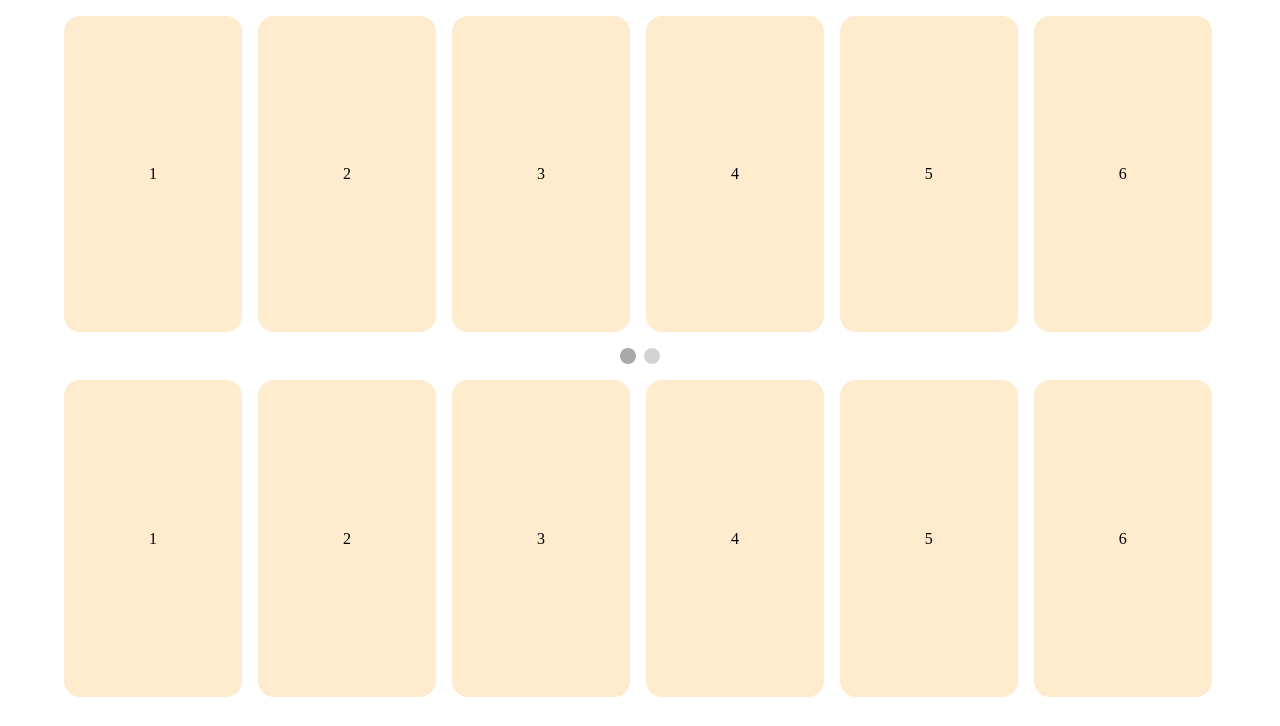
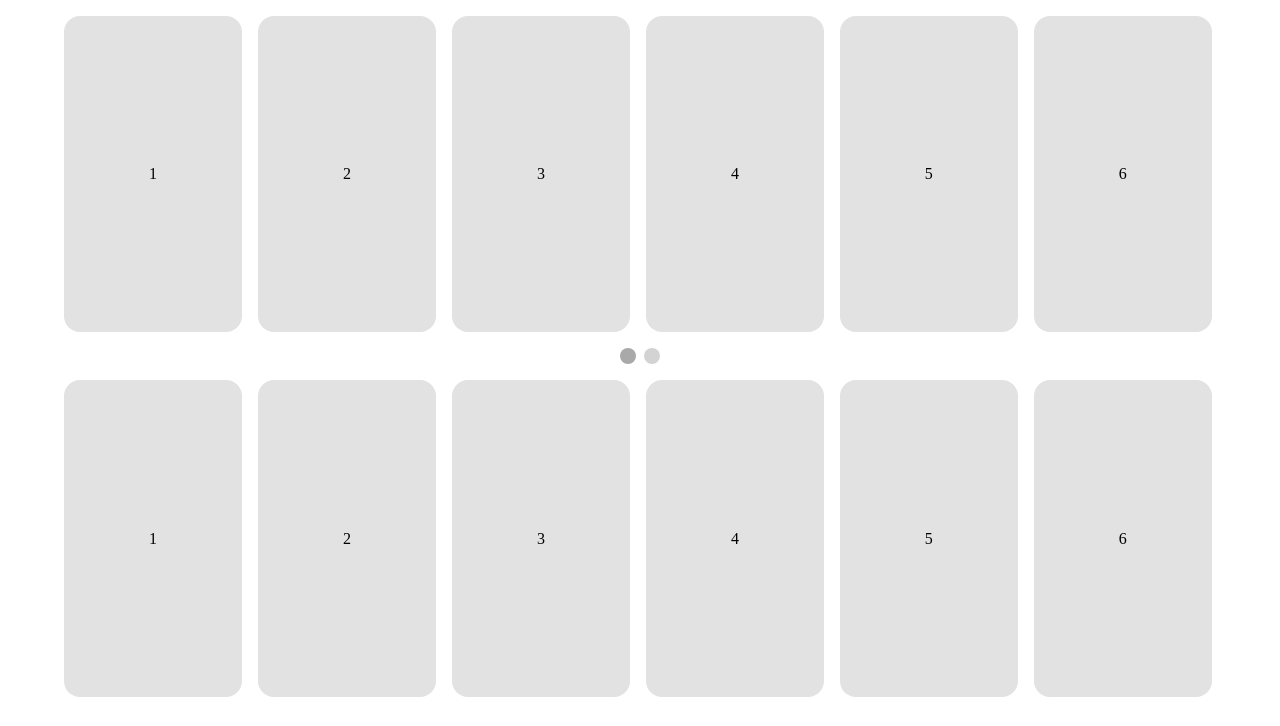
Before and after one commit to mikeh74/gridslider, a website: page demo/index.html in a window 1280 px wide. Shown: the top 726 px of the page. Drawn offline with Linux system fonts and the light colour scheme.

Commit message:
Resolved issues

```diff
--- a/demo/index.html
+++ b/demo/index.html
@@ -16,7 +16,7 @@
         }
 
         .glider-grid-item {
-            background-color: blanchedalmond;
+            background-color: #e2e2e2;
             border-radius: 1rem;
             display: flex;
             justify-content: center;
--- a/theme.scss
+++ b/theme.scss
@@ -18,8 +18,6 @@
         grid-auto-flow: column;
         overflow-x: scroll;
         scroll-snap-type: x mandatory;
-        -webkit-overflow-scrolling: touch;
-        -ms-overflow-style: none;
         scroll-behavior: smooth;
         scrollbar-width: none;
         padding: 0.5rem;
```
Also changed, not shown: theme.css, 1 other file.
